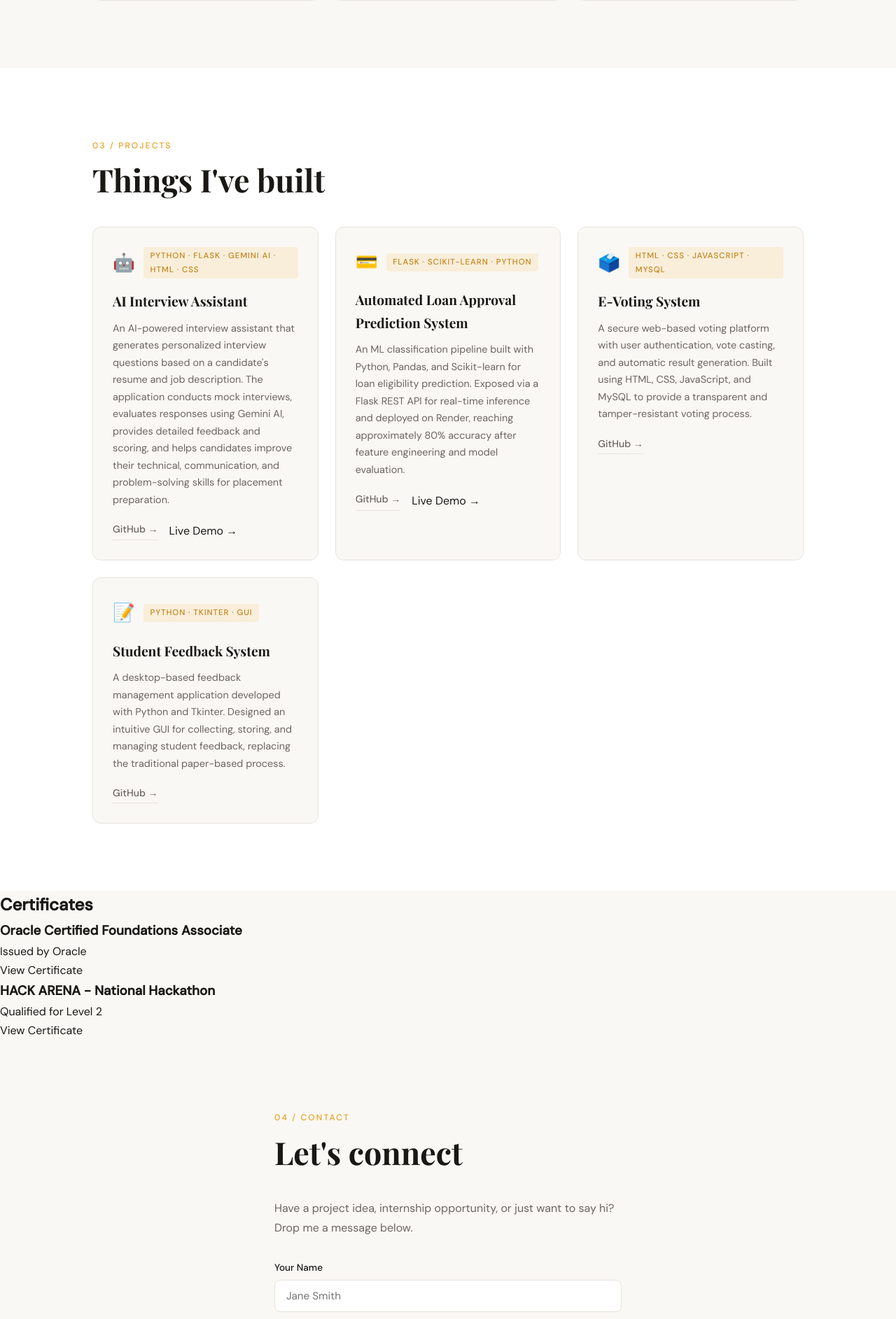
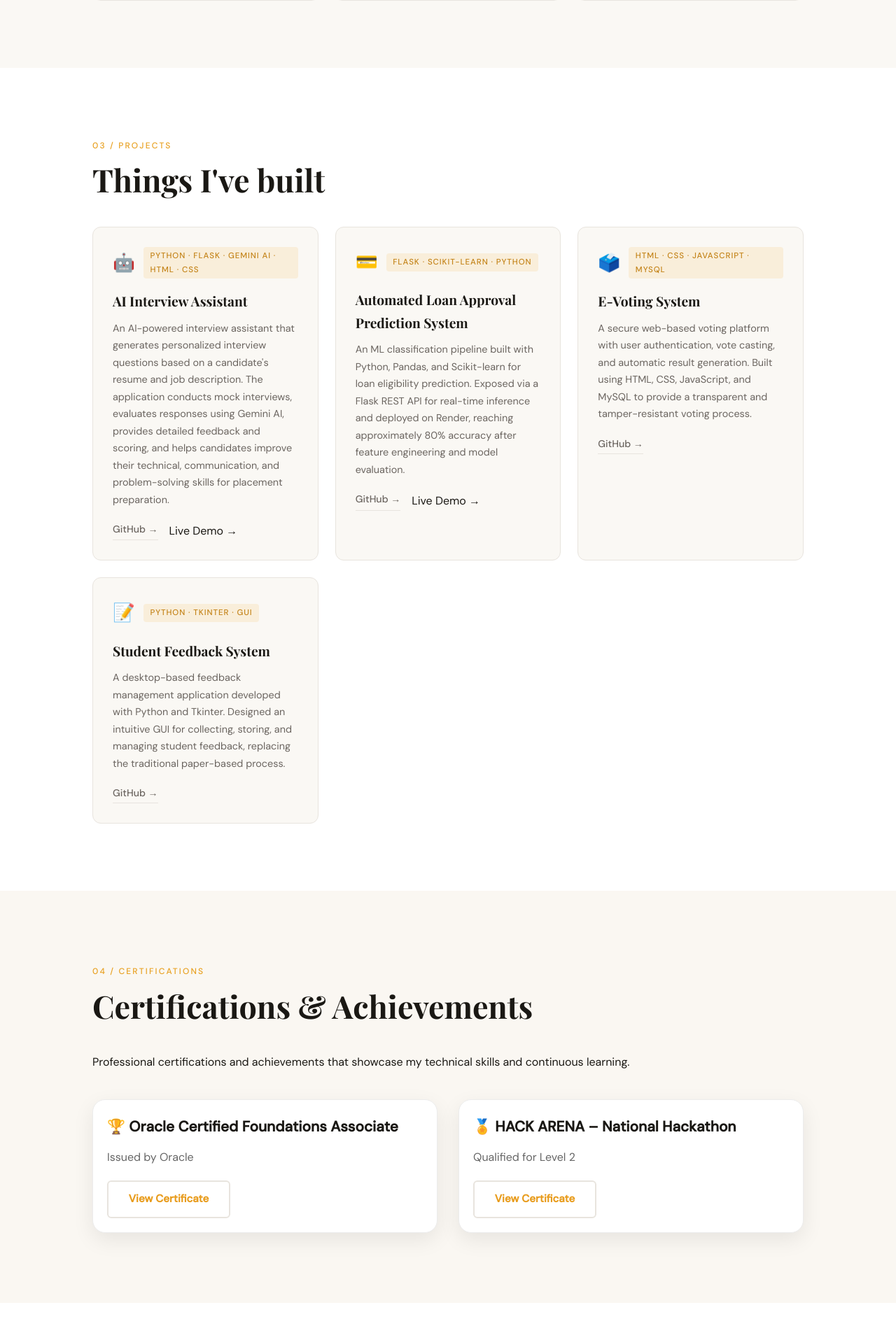
Before and after one commit to saniya331/saniya-portfolio, a Flask app: page / in a window 1280 px wide. Shown: the part 2075-3960 px from the top of the page at 70% size. Run offline with Flask 3, Linux system fonts and the light colour scheme.

Commit message:
Added certifications section and updated portfolio

```diff
--- a/static/style.css
+++ b/static/style.css
@@ -434,6 +434,12 @@
   margin-bottom: 2rem;
 }
 
+/* Contact Section */
+#contact{
+    background:#ffffff;
+    padding:100px 0;
+}
+
 .form-group {
   display: flex;
   flex-direction: column;
@@ -627,3 +633,51 @@
 .profile-photo:hover{
     transform:scale(1.05);
 }
+
+
+/* Certificates Section */
+#certificates{
+    background:#faf7f2;
+    padding:100px 0;
+}
+
+.certificate-grid{
+    display:grid;
+    grid-template-columns:repeat(auto-fit,minmax(320px,1fr));
+    gap:30px;
+    margin-top:40px;
+}
+
+.certificate-card{
+    background:#fff;
+    border:1px solid #ececec;
+    border-radius:18px;
+    padding:20px;
+    box-shadow:0 10px 30px rgba(0,0,0,.08);
+    transition:all .3s ease;
+}
+
+.certificate-card:hover{
+    transform:translateY(-8px);
+    box-shadow:0 15px 40px rgba(0,0,0,.15);
+}
+
+.certificate-card h3{
+    font-size:1.3rem;
+    margin-bottom:12px;
+}
+
+.certificate-card p{
+    color:#666;
+    margin-bottom:20px;
+}
+
+.certificate-card a{
+    text-decoration:none;
+    font-weight:600;
+    color:#e89c1d;
+}
+
+.certificate-card a:hover{
+    text-decoration:underline;
+}
--- a/templates/index.html
+++ b/templates/index.html
@@ -19,7 +19,7 @@
       <li><a href="#about">About</a></li>
       <li><a href="#skills">Skills</a></li>
       <li><a href="#projects">Projects</a></li>
-      <li><a href="#certificates">Certificates & Achievements</a></li>
+      <li><a href="#certificates">Certifications & Achievements</a></li>
       <li><a href="#contact">Contact</a></li>
     </ul>
   </nav>
@@ -259,44 +259,63 @@
   </div>
 </section>
 <!-- ═══════════════════════════════════════════════════════ Certificates -->
-<section id="certificates">
-    <h2>Certificates</h2>
+<section id="certificates" class="section">
+    <div class="container">
+
+        <span class="section-label">04 / Certifications</span>
+
+        <h2 class="section-title">Certifications & Achievements</h2>
+
+        <p class="section-subtitle">
+            Professional certifications and achievements that showcase my technical skills and continuous learning.
+        </p>
+
+        <div class="certificate-grid">
 
             <div class="certificate-card">
-        <h3>Oracle Certified Foundations Associate</h3>
+                <h3>🏆 Oracle Certified Foundations Associate</h3>
                 <p>Issued by Oracle</p>
-        <a href="YOUR_CERTIFICATE_LINK" target="_blank">View Certificate</a>
+
+                <a href="https://drive.google.com/file/d/1FYmUWWTE2YboWr2AKnTNOGPpKzS79qTy/view?usp=sharing" target="_blank" class="btn btn-outline">
+                    View Certificate
+                </a>
             </div>
 
             <div class="certificate-card">
-        <h3>HACK ARENA - National Hackathon</h3>
+                <h3>🏅 HACK ARENA – National Hackathon</h3>
                 <p>Qualified for Level 2</p>
-        <a href="YOUR_CERTIFICATE_LINK" target="_blank">View Certificate</a>
+
+                <a href="YOUR_HACKATHON_LINK" target="_blank" class="btn btn-outline">
+                    View Certificate
+                </a>
+            </div>
+
+        </div>
+
     </div>
 </section>
+
       <!-- ═══════════════════════════════════════════════════════ CONTACT -->
 <section id="contact" class="section contact">
   <div class="container contact-inner">
-      <span class="section-label">04 / Contact</span>
-      <h2 class="section-title">Let's connect</h2>
+
+    <span class="section-label">05 / Contact</span>
+
+    <h2 class="section-title">Let's Connect</h2>
+
     <p class="contact-sub">
       Have a project idea, internship opportunity, or just want to say hi?
       Drop me a message below.
     </p>
 
-      <!-- Show error if validation failed (Flask passes it as a variable) -->
     {% if error %}
       <p class="form-error">⚠ {{ error }}</p>
     {% endif %}
-
-      <!-- Show success message -->
-
 
     {% if success %}
       <p class="form-success">✅ {{ success }}</p>
     {% endif %}
 
-      <!-- Contact Form — posts to /contact route in app.py -->
     <form class="contact-form" action="/contact" method="POST">
 
       <div class="form-group">
@@ -320,6 +339,7 @@
           required
         />
       </div>
+
       <div class="form-group">
         <label for="message">Message</label>
         <textarea
@@ -339,11 +359,13 @@
     <div class="contact-socials">
       <a href="https://github.com/saniya331">GitHub</a>
       <a href="https://www.linkedin.com/in/saniya-begum-9a89643b6">LinkedIn</a>
-        <a href="mailto:saniyabegum.tech@gmail.com">Email</a>
+      <a href="https://mail.google.com/mail/?view=cm&fs=1&to=saniyabegum.tech@gmail.com" target="_blank">
+    Email
+</a>
     </div>
+
   </div>
 </section>
-
   <!-- ═══════════════════════════════════════════════════════ FOOTER -->
   <footer class="footer">
     <p>© 2026 Saniya Begum · Built with Flask &amp; ❤</p>
```
Lines whose indentation alone changed are shown as unchanged.
